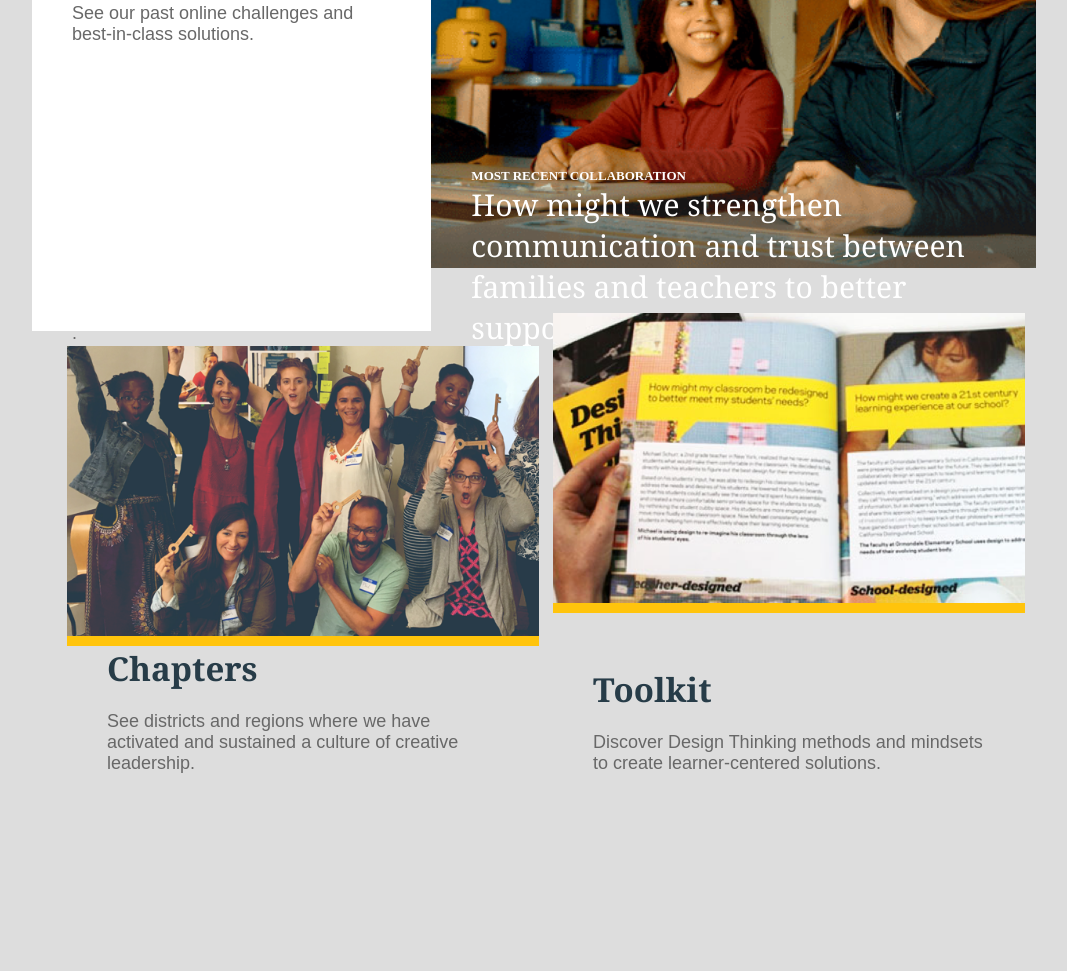
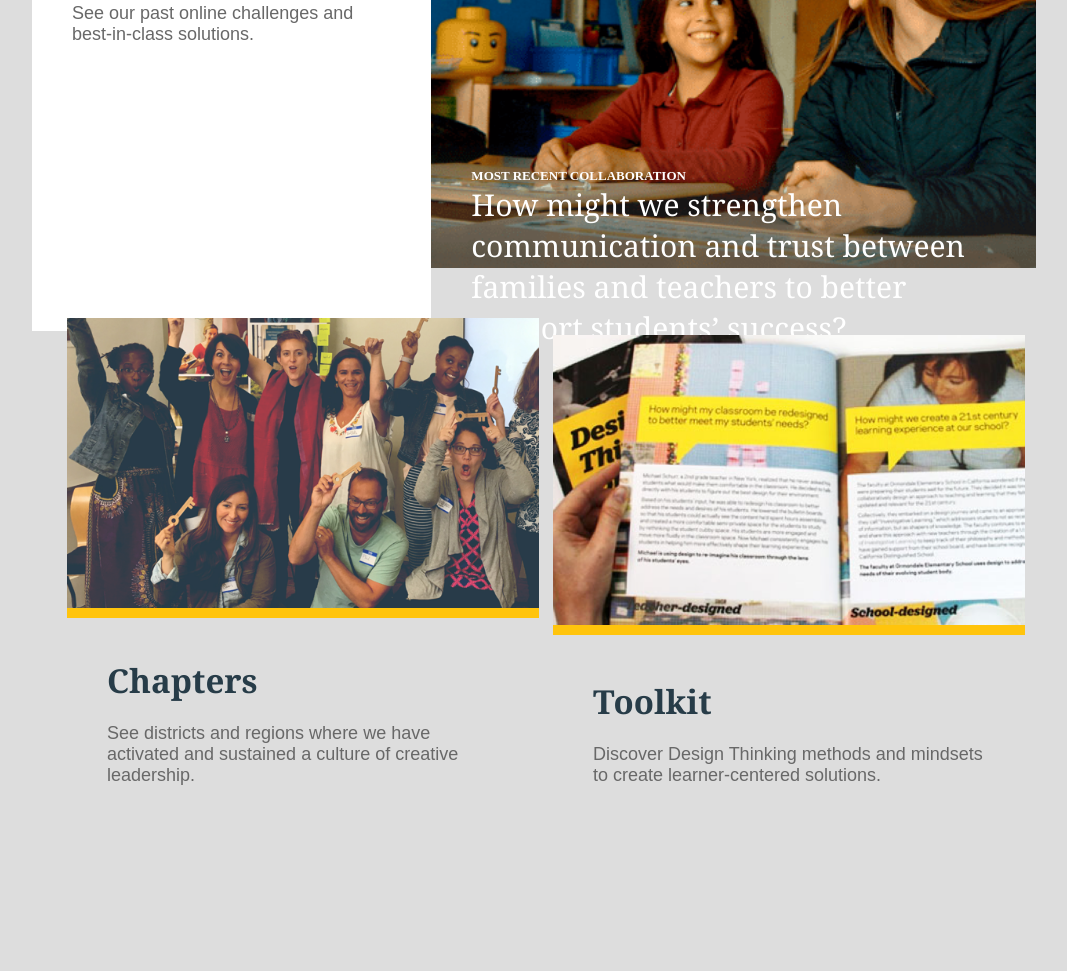
Before and after one commit to bozeeetopic/Internship-8-HTML, a plain HTML site: page Teachers guild/index.html in a window 1280 px wide. Shown: the part 409-1380 px from the top of the page, without its empty margins (96-1163 px from the left). Drawn offline with Linux system fonts and the light colour scheme.

Commit message:
Fixed chapters part

```diff
--- a/Teachers guild/styles/firstSection.css
+++ b/Teachers guild/styles/firstSection.css
@@ -81,13 +81,12 @@ body {
 
 
 .first-section-picturesWrapper{
-    padding: 0px 10px;
+    padding: 5px 10px;
 }
 .first-section-picturesWrapper a{
     text-decoration: none;
     padding: 5px;
 }
-
 .first-section-picturesWrapper p{
     font-family: Arial;
     color: #686868;
@@ -98,28 +97,30 @@ body {
     font-family: Georgia;
     color: #273c48;
     font-size: 33px;
-    margin: 50px 40px 0px 40px;
+    margin: 0px 40px 0px 40px;
 }
 .first-section-picturesWrapper a:hover h3{
     color: #FFC40C;
 }
-.first-section-picturesWrapper .first-picture{
+.first-picture{
     display: inline-block;
     width: 48%;
     margin-left: 20px;
+    margin-top: 0px;
 }
-.first-section-picturesWrapper .second-picture{
+.second-picture{
     display: inline-block;
     width: 48%;
 }
 .first-section-picturesWrapper img{
+    display: inline-block;
     background-color: #FFC40C;
     padding-bottom: 10px;
+    margin-bottom: 40px;
     height: 300px;
     width: 100%;
     object-fit: cover;
 }
-
-.first-section-picturesWrapper .first-picture img{
+.first-picture img{
     float: right;
 }
```
